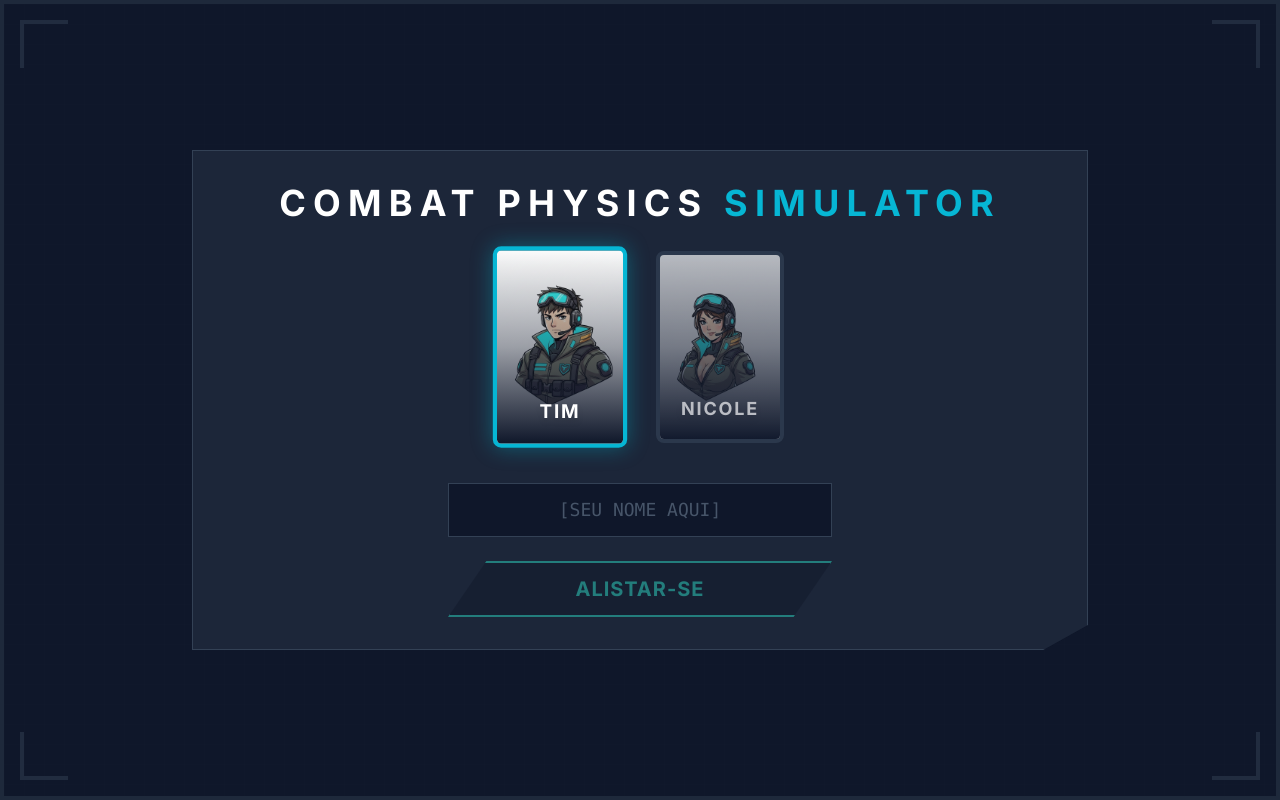
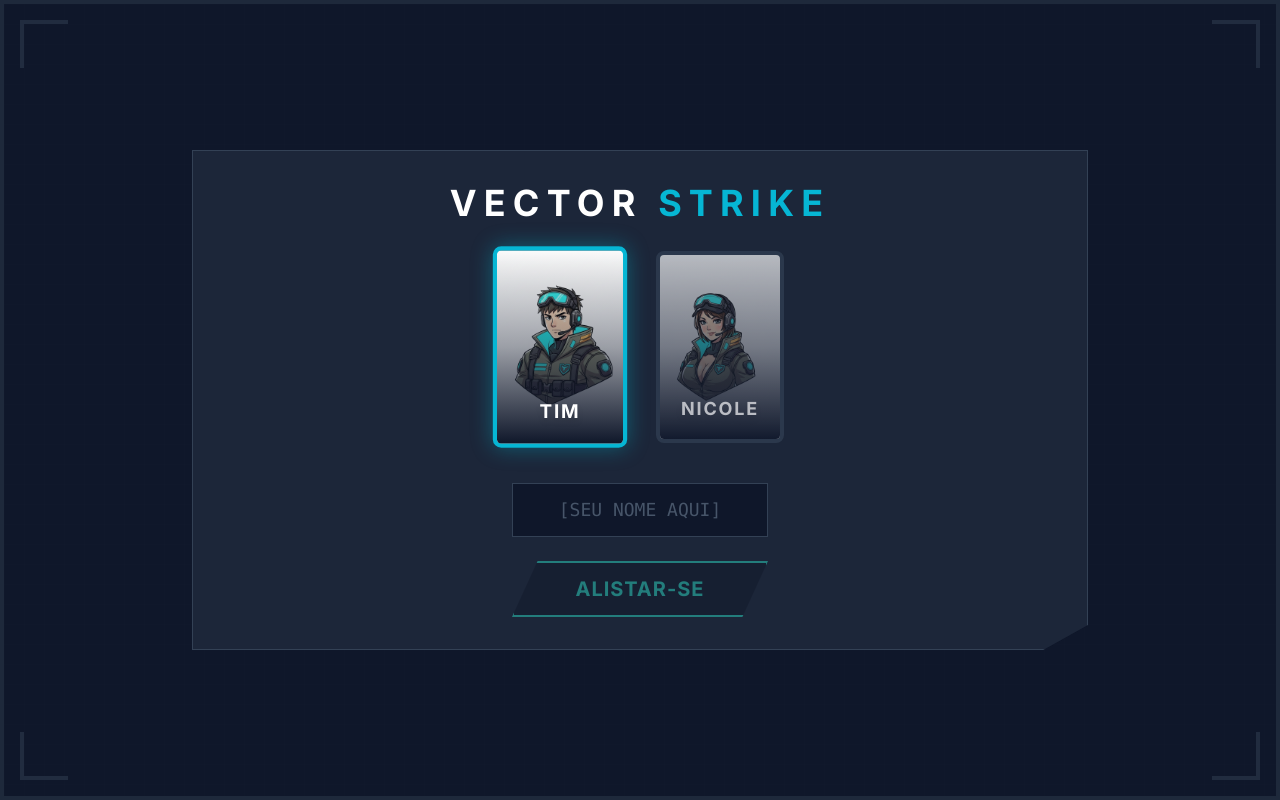
Before and after one commit to mcro36/Vector_Strike, a React (Vite) app: page / in a window 1280 px wide. Built offline with nearby package versions, Linux system fonts and the light colour scheme.

Commit message:
Update title and reduce input width

```diff
--- a/src/views/LoginView.jsx
+++ b/src/views/LoginView.jsx
@@ -27,7 +27,7 @@ export default function LoginView() {
                 <div className="text-center w-full whitespace-nowrap">
                     {/* REDUCED FONT SIZE BY ~20% (text-4xl/5xl to text-3xl/4xl) */}
                     <h1 className="text-3xl md:text-4xl font-black text-white tracking-[0.2em] mb-1 truncate">
-                        COMBAT PHYSICS <span className="text-tactical-cyan">SIMULATOR</span>
+                        VECTOR <span className="text-tactical-cyan">STRIKE</span>
                     </h1>
                 </div>
 
@@ -70,8 +70,8 @@ export default function LoginView() {
                     </button>
                 </div>
 
-                <div className="flex flex-col gap-2 w-full max-w-sm mt-4">
-                    {/* REDUCED INPUT BASE SIZE BY ~15% (p-4/text-xl -> p-3/text-lg) */}
+                <div className="flex flex-col gap-2 w-full max-w-[16rem] mt-4">
+                    {/* REDUCED INPUT BASE SIZE BY ~15% (p-4/text-xl -> p-3/text-lg), And width by 30% */}
                     <input
                         type="text"
                         value={name}
@@ -84,7 +84,7 @@ export default function LoginView() {
 
                 {/* RENOMEOU PARA ALISTAR-SE (Item 3) */}
                 <button
-                    className="btn-tactical text-xl w-full max-w-sm disabled:opacity-50 disabled:cursor-not-allowed"
+                    className="btn-tactical text-xl w-full max-w-[16rem] disabled:opacity-50 disabled:cursor-not-allowed"
                     onClick={handleStart}
                     disabled={!name.trim()}
                 >
```
